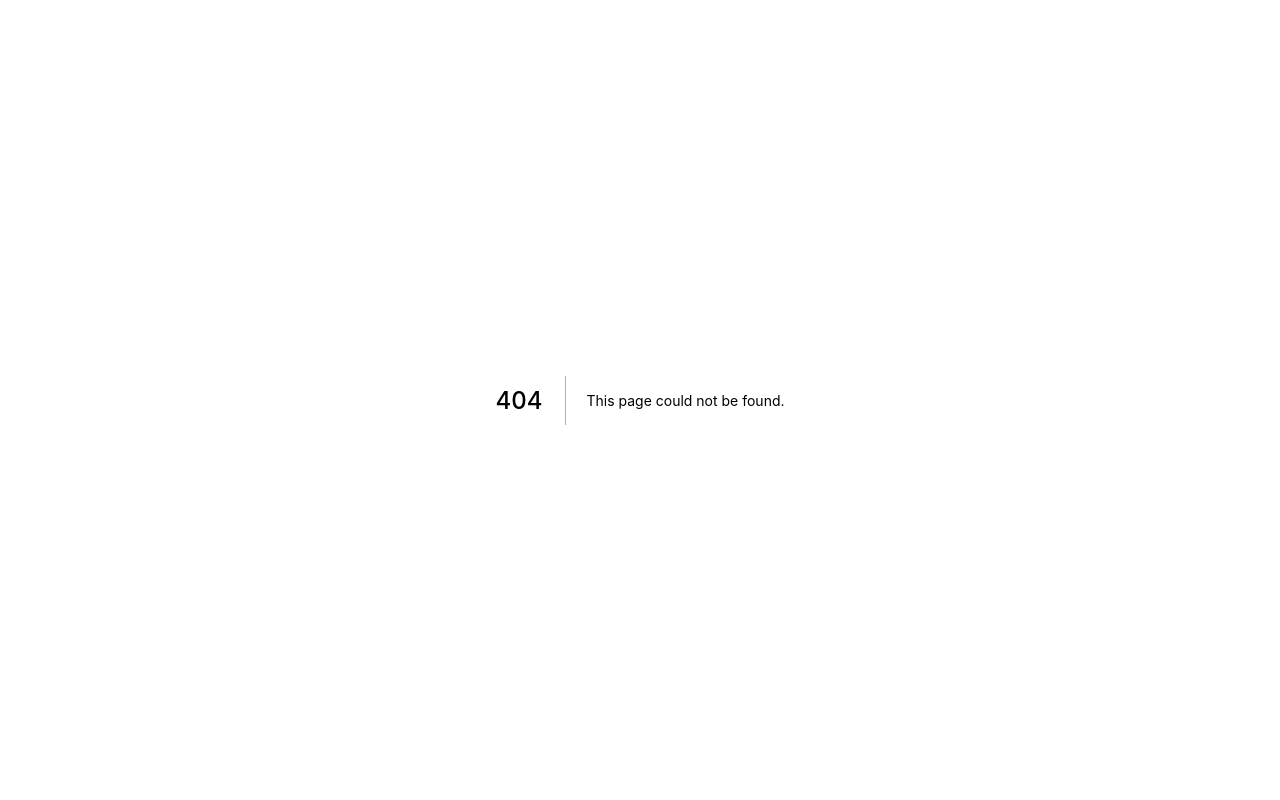
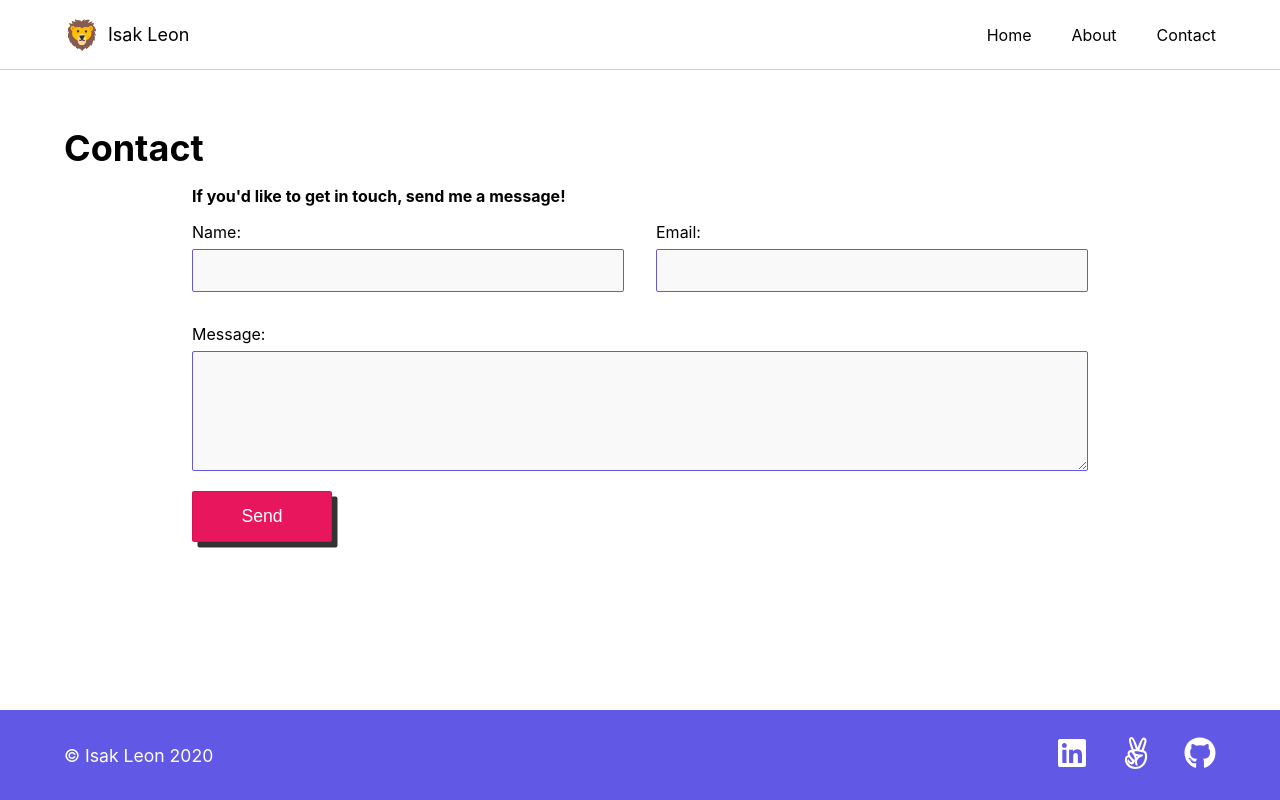
Before and after one commit to leon-i/nextjs_typescript_portfolio, a Next.js app: page /contact in a window 1280 px wide. Before the commit this address had no page. Built offline with nearby package versions, Linux system fonts and the light colour scheme.

Commit message:
Contact page finished

```diff
--- a/components/ui/Button/index.ts
+++ b/components/ui/Button/index.ts
@@ -4,7 +4,7 @@ interface ButtonProps {
     secondary?: boolean;
 }
 
-export const Button  = styled.a<ButtonProps>`
+const buttonStyles = `
     min-width: 140px;
     font-size: 1.1em;
     text-align: center;
@@ -32,8 +32,20 @@ export const Button  = styled.a<ButtonProps>`
         box-shadow: 3.5px 3.5px 0px 0px rgba(0,0,0,0.8);
         transition: ease-in-out 0.2s;
     }
+`;
+
+export const Button = styled.button<ButtonProps>`
+    ${buttonStyles}
 
     ${({ secondary }) => secondary && `
         background: #6258e6;
     `}
 `;
+
+export const ButtonLink = styled.a<ButtonProps>`
+    ${buttonStyles}
+
+    ${({ secondary }) => secondary && `
+        background: #6258e6;
+    `}
+`;
--- /dev/null
+++ b/components/ui/Contact_Form/index.ts
@@ -0,0 +1,26 @@
+import styled from 'styled-components';
+
+export const ContactForm = styled.form`
+    padding: 0 8em;
+
+    input, textarea {
+        width: 100%;
+        padding: 1em;
+        margin-top: 0.5em;
+        background: rgba(0, 0, 0, 0.025);
+        border: 1px solid #6258e6;
+        border-radius: 2px;
+    }
+
+    textarea {
+        min-height: 120px;
+    }
+
+    @media (max-width: 992px) {
+        padding: 0 2em;
+    }
+
+    @media (max-width: 576px) {
+        padding: 0;
+    }
+`;
--- a/components/ui/index.ts
+++ b/components/ui/index.ts
@@ -1,4 +1,5 @@
 export * from './Button';
+export * from './Contact_Form';
 export * from './Emoji';
 export * from './Github_Card';
 export * from './Grid';
--- a/pages/about.tsx
+++ b/pages/about.tsx
@@ -10,6 +10,7 @@ const Wrapper = styled(Section)`
     flex-direction: row;
     justify-content: space-between;
     padding: calc(3.5em + 70px) 4em 3.5em 4em;
+    margin-bottom: 0;
 
     img {
         border-right: 1px solid rgba(0, 0, 0, 0.7);
@@ -21,7 +22,6 @@ const Wrapper = styled(Section)`
     @media (max-width: 992px) {
         flex-direction: column-reverse;
         align-items: center;
-        padding: calc(4em + 70px) 2em 4em 2em;
 
         img {
             flex-order: 0;
@@ -29,6 +29,10 @@ const Wrapper = styled(Section)`
             width: 250px;
             margin-bottom: 2em;
         }
+    }
+
+    @media (max-width: 576px) {
+        padding: calc(4em + 70px) 2em 4em 2em;
     }
 `;
 
--- /dev/null
+++ b/pages/contact.tsx
@@ -0,0 +1,82 @@
+import React from 'react';
+import styled from 'styled-components';
+import { Layout } from "@skeleton";
+import { Section, ContactForm, Button } from "@ui";
+
+const Wrapper = styled(Section)`
+    padding: calc(3.5em + 70px) 4em 3.5em 4em;
+    margin-bottom: 0;
+
+    @media (max-width: 576px) {
+        padding: calc(4em + 70px) 2em 4em 2em;
+    }
+`;
+
+export const Flex = styled.div`
+    display: flex;
+    flex-direction: row;
+    width: 100%;
+
+    p {
+        width: 50%;
+    }
+
+    p:first-of-type {
+        margin-right: 1em;
+    }
+
+    p:last-of-type {
+        margin-left: 1em;
+    }
+
+    @media (max-width: 576px) {
+        flex-direction: column;
+
+        p:first-of-type, p:last-of-type {
+            width: 100%;
+            margin: 1em 0 1em 0;
+        }
+    }
+`;
+
+const FormHeader = styled.p`
+    font-weight: bold;
+    margin-bottom: 0;
+`;
+
+export default function Contact() {
+    return (
+        <Layout>
+            <Wrapper>
+                <h1>Contact</h1>
+                <ContactForm name="contact" action="/success" method="POST" data-netlify="true">
+                    <input type="hidden" name="form-name" value="contact" />
+                    <FormHeader>If you'd like to get in touch, send me a message!</FormHeader>
+                    <Flex>
+                        <p>
+                            <label htmlFor="yourname">
+                                Name:
+                            </label> <br />
+                            <input type="text" name="name" id="yourname" required />
+                        </p>
+                        <p>
+                            <label htmlFor="youremail">
+                                Email:
+                            </label> <br />
+                            <input type="email" name="email" id="youremail" required />
+                        </p>
+                    </Flex>
+                    <p>
+                        <label htmlFor="yourmessage">
+                            Message:
+                        </label> <br />
+                        <textarea name="message" id="yourmessage" required />
+                    </p>
+                    <p>
+                        <Button type="submit">Send</Button>
+                    </p>
+                </ContactForm>
+            </Wrapper>
+        </Layout>
+    )
+}
```
Also changed, not shown: components/content/Hero/index.tsx (+4 -4 lines), pages/success.tsx (added, +41 -0 lines).
